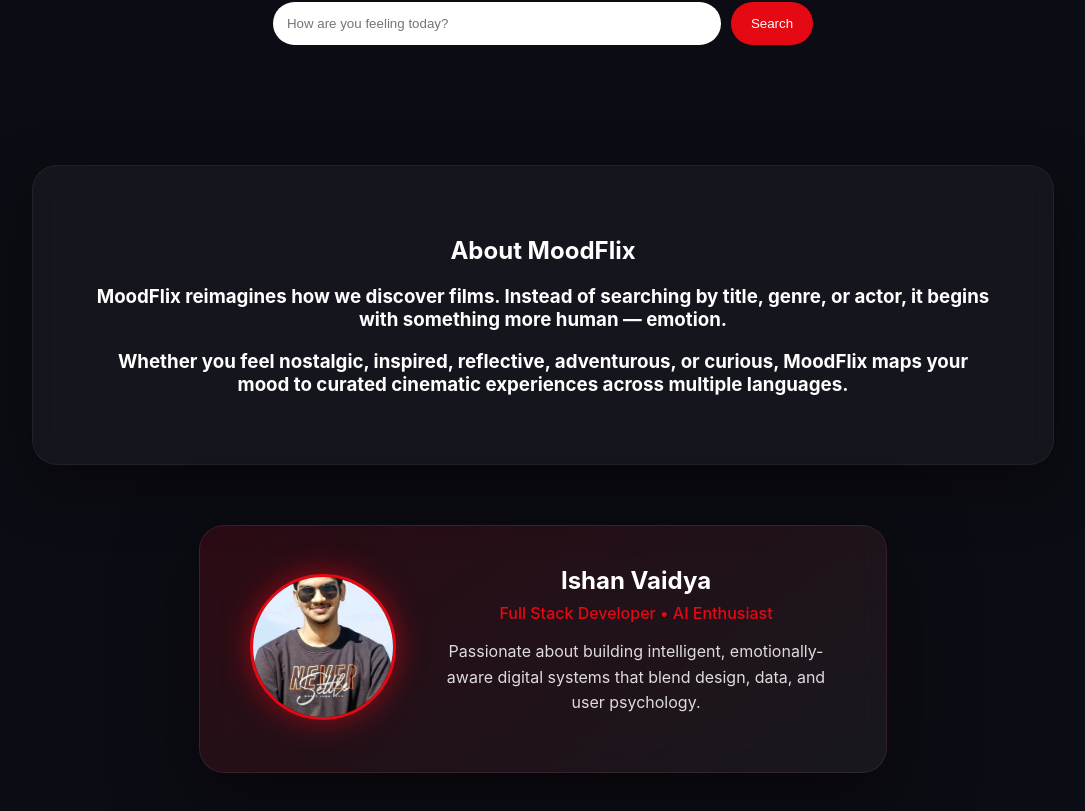
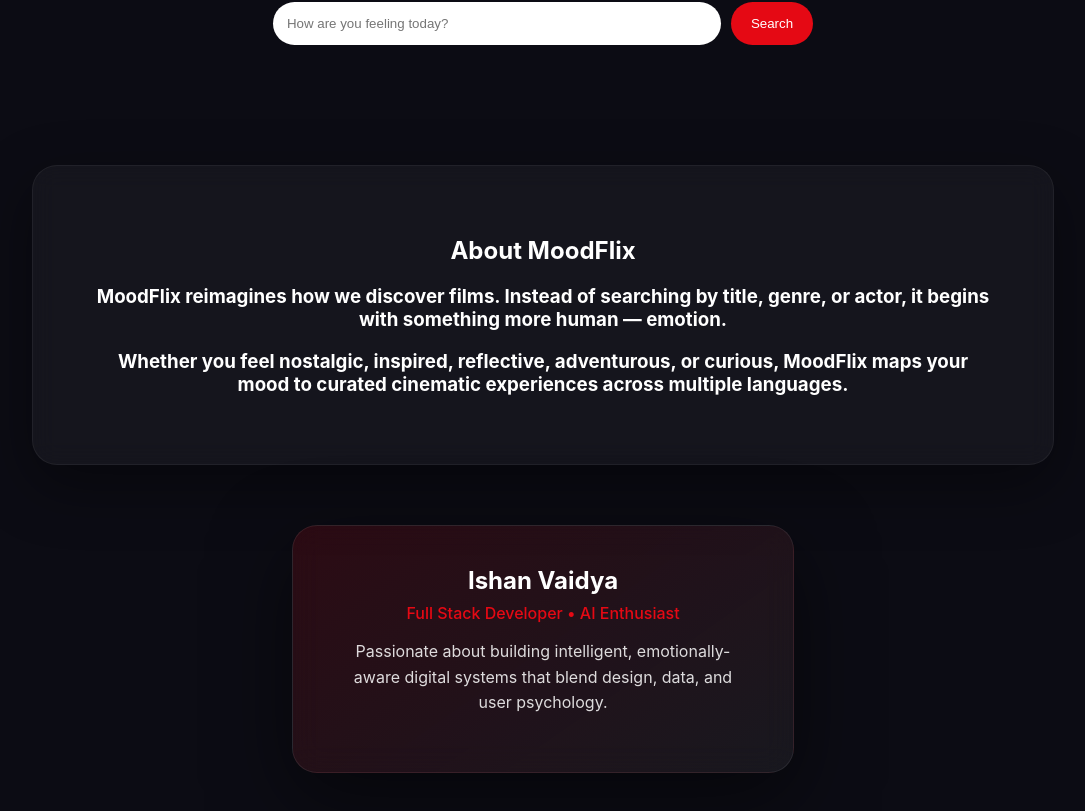
Before and after one commit to ishanvaidya01/MoodFlix, a React (Create React App) app in the folder client/: page / in a window 1280 px wide. Shown: the part 281-1092 px from the top of the page, without its empty margins (97-1182 px from the left). Built offline with nearby package versions, Linux system fonts and the light colour scheme.

Commit message:
Remove creator image from App.js
Removed the creator image section from the App component.

```diff
--- a/client/src/App.js
+++ b/client/src/App.js
@@ -167,12 +167,6 @@ function App() {
           </div>
 
           <div className="creator-card">
-            <div className="creator-image">
-              <img
-                src={process.env.PUBLIC_URL + "/myphoto.jpg"}
-                alt="Ishan Vaidya"
-              />
-            </div>
 
             <div className="creator-info">
               <h3>Ishan Vaidya</h3>
```
